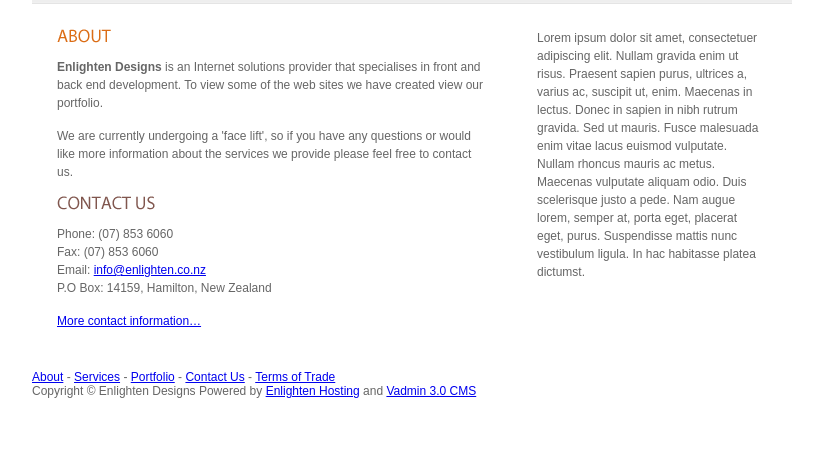
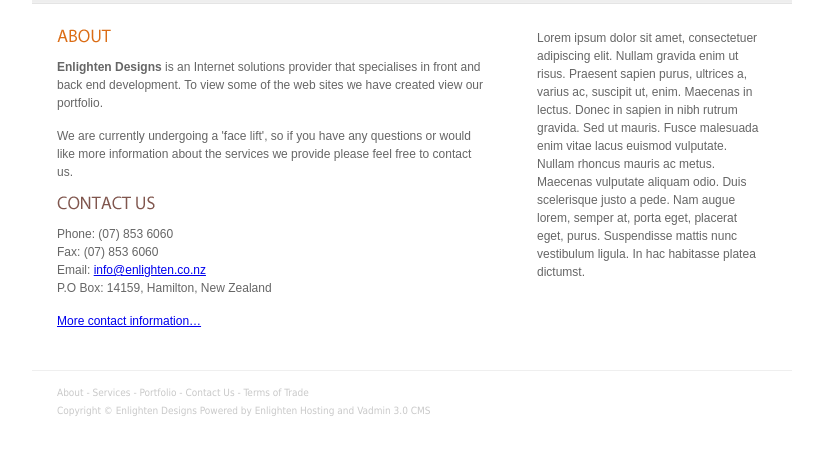
Before and after one commit to katmacaoglu/CreateCssTemplateFromScratch, a plain HTML site: page index.html in a window 1280 px wide. Shown: the part 196-650 px from the top of the page, without its empty margins (228-1051 px from the left). Drawn offline with Linux system fonts and the light colour scheme.

Commit message:
css duzenleme

```diff
--- a/css/master.css
+++ b/css/master.css
@@ -68,6 +68,21 @@ h1 {
 
 #footer {
     clear: both;
-    height: 66px;
+    /*height: 66px;*/
+    font-family: Tahoma, Arial, Helvetica, sans-serif;
+    font-size: 10px;
+    color: #c9c9c9;
+    border-top: 1px solid #efefef;
+    padding: 13px 25px;
+    line-height: 18px;
     /*background: orange;*/
 }
+
+#footer a {
+    color: #c9c9c9;
+    text-decoration: none;
+}
+
+#footer a:hover {
+    color: #db6d16;
+}
```
